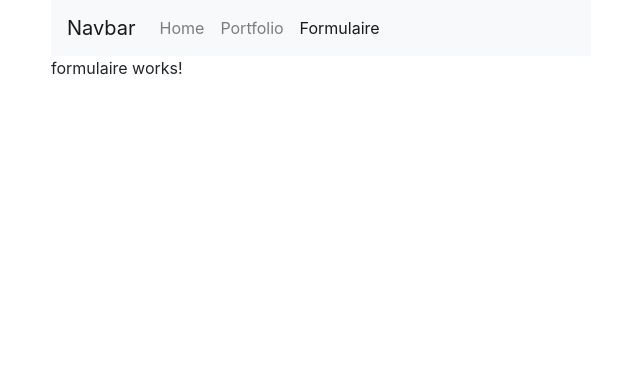
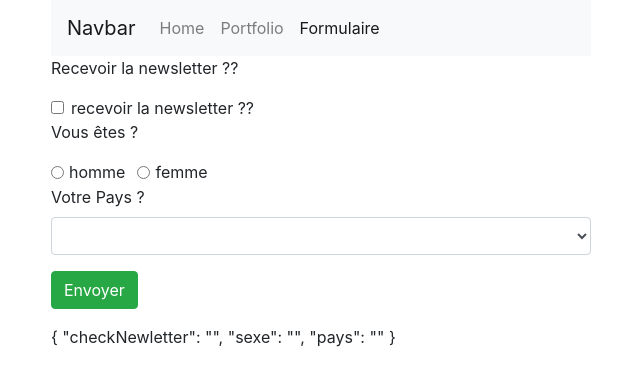
Before and after one commit to webdevproformation/jour4, an Angular app: page /form in a window 1280 px wide. Shown: the top 386 px of the page, without its empty margins (319-959 px from the left). Built offline with nearby package versions, Linux system fonts and the light colour scheme.

Commit message:
fin nouveau formulaire

```diff
--- a/src/app/formulaire/formulaire.component.html
+++ b/src/app/formulaire/formulaire.component.html
@@ -1 +1,56 @@
-<p>formulaire works!</p>
+<p>Recevoir la newsletter ??</p>
+<form #f="ngForm">
+    <div class="form-check">
+
+         <input
+            type="checkbox"
+            id="checkNewletter"
+            name="checkNewletter"
+            class="form-check-input"
+            ngModel
+
+            >
+            <label for="checkNewletter" class="form-check-label"> recevoir la newsletter ??</label>
+    </div>
+    <div class="form-group">
+        <p>Vous êtes ?</p>
+    </div>
+    <div class="form-check form-check-inline">
+
+        <input
+            type="radio"
+            name="sexe"
+            id="homme"
+            class="form-check-input"
+            ngModel
+            value="homme"
+            >
+        <label
+            for="homme"
+            class="form-check-label">homme</label>
+    </div>
+    <div class="form-check form-check-inline">
+        <input
+            type="radio"
+            name="sexe"
+            id="femme"
+            class="form-check-input"
+            ngModel
+            value="femme"
+            >
+        <label
+            for="femme"
+            class="form-check-label">femme</label>
+    </div>
+    <div class="form-group">
+            <label for="pays">Votre Pays ?</label>
+            <select name="pays" id="pays" ngModel class="form-control">
+                    <option *ngFor="let p of listePays" [value]="p">{{p}}</option>
+            </select>
+    </div>
+    <div class="form-group">
+        <input type="submit" class="btn btn-success" value="Envoyer">
+    </div>
+</form>
+
+{{ f.value | json }}
--- a/src/app/formulaire/formulaire.component.ts
+++ b/src/app/formulaire/formulaire.component.ts
@@ -7,6 +7,12 @@ import { Component, OnInit } from '@angular/core';
 })
 export class FormulaireComponent implements OnInit {
 
+  listePays = [
+    "France",
+    "Allemagne",
+    "Italie"
+  ]
+
   constructor() { }
 
   ngOnInit() {
```
